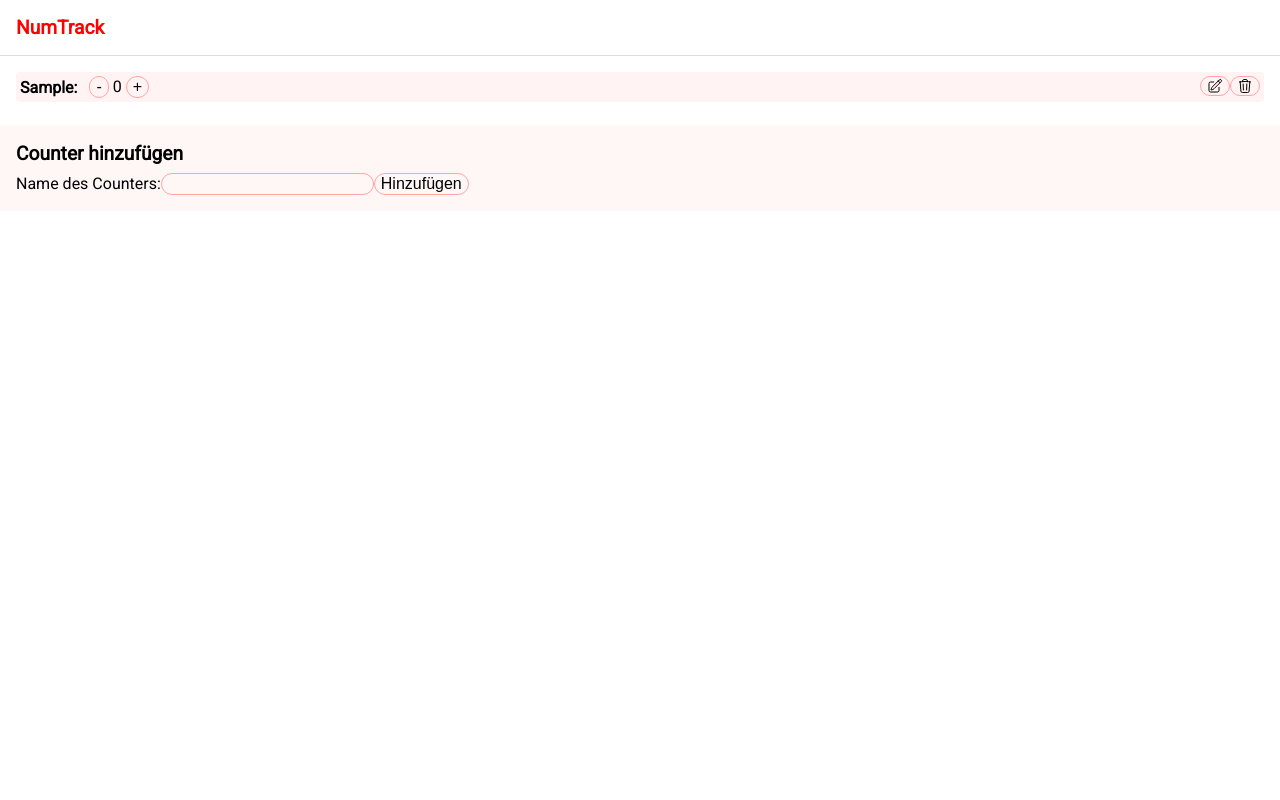
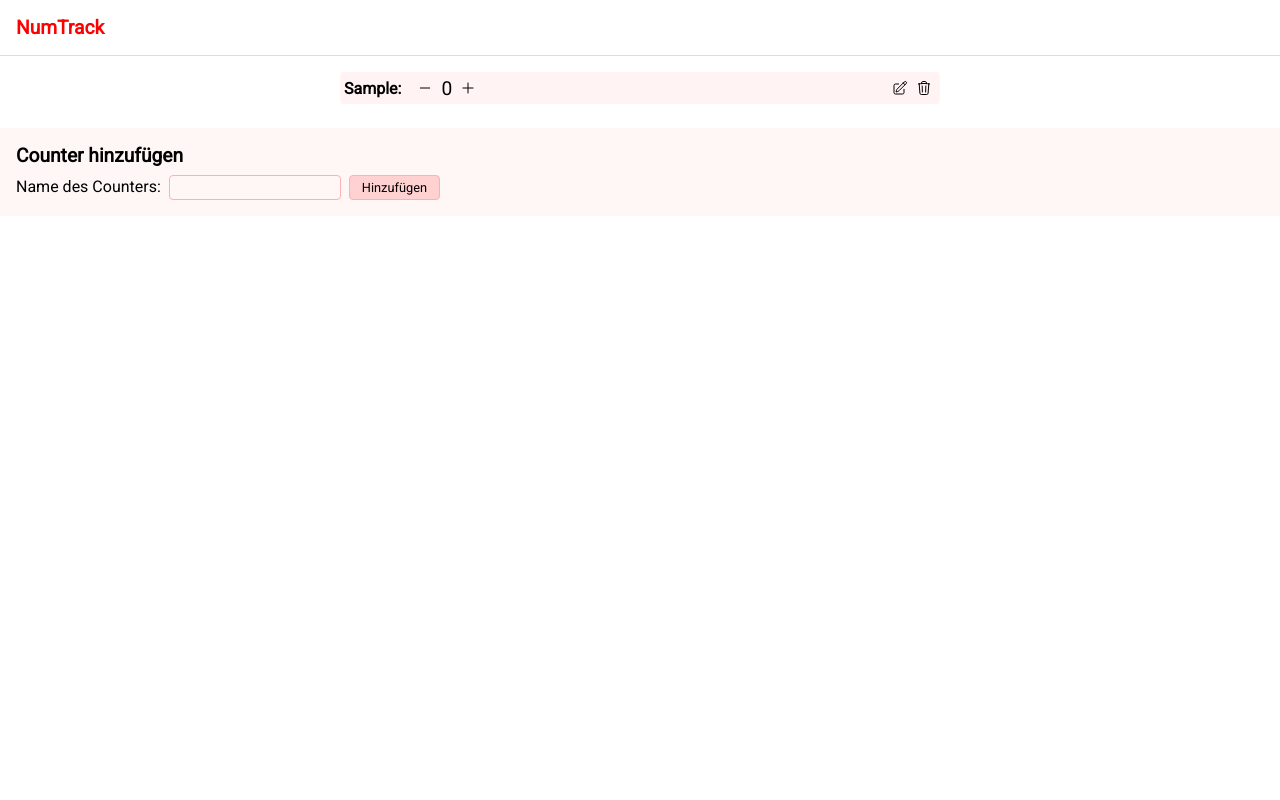
Before and after one commit to FelixWrba/NumTrack, a plain HTML site: page index.html in a window 1280 px wide. Both pictures are taken after typing "Sample" into the empty fields and a click on the button "Hinzufügen". Shown: the top 800 px of the page. Drawn offline with Linux system fonts and the light colour scheme.

Commit message:
# Changes: * Added transition to counter list * Improved Design

```diff
--- a/css/global.css
+++ b/css/global.css
@@ -32,7 +32,9 @@ header {
 }
 
 main {
+    box-sizing: border-box;
     min-height: 100vh;
+    padding-bottom: 20px;
 }
 
 footer {
@@ -42,31 +44,18 @@ footer {
     position: relative;
 }
 
-button,
-input {
-    background-color: transparent;
-    border: 1px solid #ffa5a5;
-    border-radius: 1000px;
-    display: inline-flex;
-    align-items: center;
-    justify-content: center;
-    cursor: pointer;
-    font-size: 1em;
-}
-
-input:focus {
-    outline: none;
-}
-
 .counter-list {
     list-style-type: none;
     padding: 16px;
     margin: 0;
+    max-width: 600px;
+    margin: auto;
 }
 
 .empty-list {
     display: block;
     padding: 16px;
+    margin-top: -32px;
 }
 
 .counter {
@@ -88,8 +77,33 @@ input:focus {
     margin-right: 12px;
 }
 
+.counter svg {
+    margin: auto;
+    height: var(--default-scale);
+}
+
+.counter button {
+    background-color: transparent;
+    border-radius: .5em;
+    border: none;
+    cursor: pointer;
+    width: calc(var(--default-scale) * 1.5);
+    height: calc(var(--default-scale) * 1.5);
+    display: inline-flex;
+    padding: 0;
+    transition: background-color .3s ease;
+}
+
+.counter button:hover {
+    background-color: rgba(255, 0, 0, 0.1);
+}
+
 .counter__control {
     flex: 1;
+    display: flex;
+    align-items: center;
+    gap: 4px;
+    font-size: 1.2em;
 }
 
 .counter-form {
@@ -112,3 +126,45 @@ input:focus {
 #font-control {
     accent-color: #727272;
 }
+
+.fade-enter-active,
+.fade-leave-active {
+    transition: all .5s ease;
+}
+
+.fade-enter-from,
+.fade-leave-to {
+    opacity: 0;
+    transform: translateY(-10px);
+}
+
+.fade-leave-active {
+    position: absolute;
+    width: calc(100% - 40px);
+}
+
+.text-field {
+    background-color: transparent;
+    border: 1px solid #ffb0b0;
+    border-radius: 4px;
+    padding: 4px;
+    font-size: .8em;
+    outline-color: #ffb0b0;
+    font-family: inherit;
+    margin: 0 8px;
+}
+
+.btn {
+    background-color: #ffd1d1;
+    border: 1px solid #ffb0b0;
+    border-radius: 4px;
+    padding: 4px 12px;
+    font-size: .8em;
+    cursor: pointer;
+    font-family: inherit;
+    transition: background-color .3s ease;
+}
+
+.btn:hover {
+    background-color: #ffc1c1;
+}
--- a/index.html
+++ b/index.html
@@ -25,40 +25,51 @@
         <header>NumTrack</header>
         <main>
             <!-- list of counters -->
-            <ul v-if="this.counters[0]" class="counter-list">
+            <transition-group name="fade" class="counter-list" tag="ul">
                 <li v-for="counter in counters" :key="counter" class="counter">
                     <b class="counter__label">{{counter.name}}:</b>
                     <span class="counter__control">
-                        <button @click="decrease(counter)" title="Verringern" aria-label="Verringern">-</button>
-                        {{counter.value}}
-                        <button @click="increase(counter)" title="Erhöhen" aria-label="Erhöhen">+</button>
+                        <button @click="decrease(counter)" title="Verringern" aria-label="Verringern"><svg
+                                xmlns="http://www.w3.org/2000/svg" fill="none" viewBox="0 0 24 24" stroke-width="1.5"
+                                stroke="currentColor">
+                                <path stroke-linecap="round" stroke-linejoin="round" d="M5 12h14" />
+                            </svg></button>
+                        <span>{{counter.value}}</span>
+                        <button @click="increase(counter)" title="Erhöhen" aria-label="Erhöhen"><svg
+                                xmlns="http://www.w3.org/2000/svg" fill="none" viewBox="0 0 24 24" stroke-width="1.5"
+                                stroke="currentColor">
+                                <path stroke-linecap="round" stroke-linejoin="round" d="M12 4.5v15m7.5-7.5h-15" />
+                            </svg>
+                        </button>
                     </span>
                     <span>
                         <button title="Umbenennen" aria-label="Umbenennen" @click="rename(counter)"><svg
                                 xmlns="http://www.w3.org/2000/svg" fill="none" viewBox="0 0 24 24" stroke-width="1.5"
-                                stroke="#000" height="16">
+                                stroke="#000">
                                 <path stroke-linecap="round" stroke-linejoin="round"
                                     d="m16.862 4.487 1.687-1.688a1.875 1.875 0 1 1 2.652 2.652L10.582 16.07a4.5 4.5 0 0 1-1.897 1.13L6 18l.8-2.685a4.5 4.5 0 0 1 1.13-1.897l8.932-8.931Zm0 0L19.5 7.125M18 14v4.75A2.25 2.25 0 0 1 15.75 21H5.25A2.25 2.25 0 0 1 3 18.75V8.25A2.25 2.25 0 0 1 5.25 6H10" />
                             </svg></button>
                         <button title="Löschen" aria-label="Löschen" @click="remove(counter)"><svg
                                 xmlns="http://www.w3.org/2000/svg" fill="none" viewBox="0 0 24 24" stroke-width="1.5"
-                                stroke="#000" height="16">
+                                stroke="#000">
                                 <path stroke-linecap="round" stroke-linejoin="round"
                                     d="m14.74 9-.346 9m-4.788 0L9.26 9m9.968-3.21c.342.052.682.107 1.022.166m-1.022-.165L18.16 19.673a2.25 2.25 0 0 1-2.244 2.077H8.084a2.25 2.25 0 0 1-2.244-2.077L4.772 5.79m14.456 0a48.108 48.108 0 0 0-3.478-.397m-12 .562c.34-.059.68-.114 1.022-.165m0 0a48.11 48.11 0 0 1 3.478-.397m7.5 0v-.916c0-1.18-.91-2.164-2.09-2.201a51.964 51.964 0 0 0-3.32 0c-1.18.037-2.09 1.022-2.09 2.201v.916m7.5 0a48.667 48.667 0 0 0-7.5 0" />
                             </svg>
                         </button>
                     </span>
                 </li>
-            </ul>
-            <span v-else class="empty-list">Keine Counter verfügbar :(</span>
+            </transition-group>
+            <transition name="fade">
+                <span v-show="counters.length < 1" class="empty-list">Keine Counter verfügbar :(</span>
+            </transition>
 
             <!-- add counter -->
             <form v-on:submit.prevent="addCounter" class="counter-form">
                 <h2>Counter hinzufügen</h2>
                 <label for="counterName">Name des Counters:</label>
                 <input type="text" id="counterName" v-model="counterName" spellcheck="false" autocomplete="off" required
-                    title="Name des Counters eingeben">
-                <button type="submit">Hinzufügen</button>
+                    title="Name des Counters eingeben" class="text-field">
+                <button type="submit" class="btn">Hinzufügen</button>
             </form>
         </main>
         <!-- Footer -->
@@ -135,6 +146,9 @@
                     localStorage.setItem("fontSize", newSize.toString())
                     document.body.style.setProperty("--default-scale", newSize + "px")
                 }
+            },
+            mounted() {
+                document.body.style.setProperty("--default-scale", this.fontSize + "px")
             }
         })
         app.mount("#app")
```
